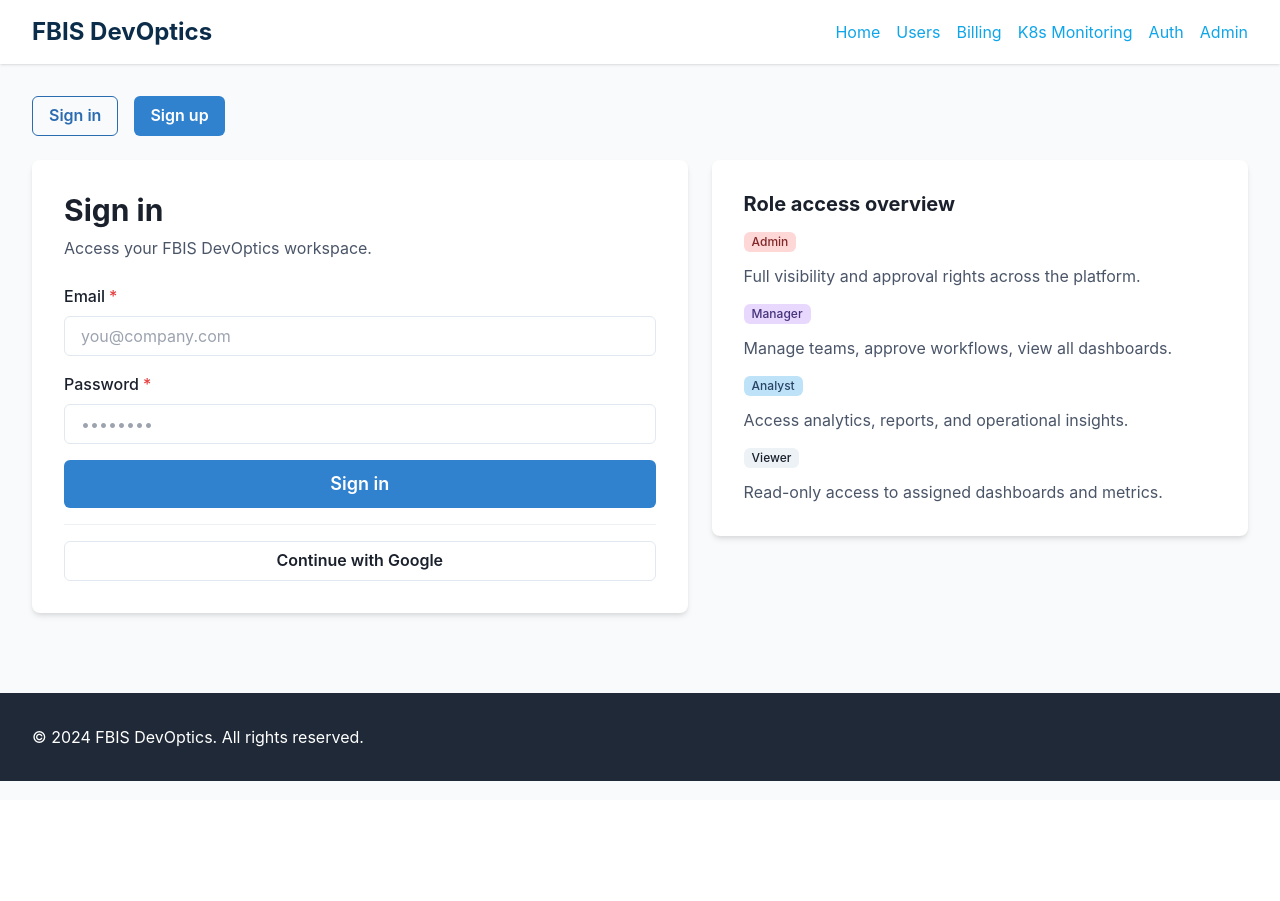
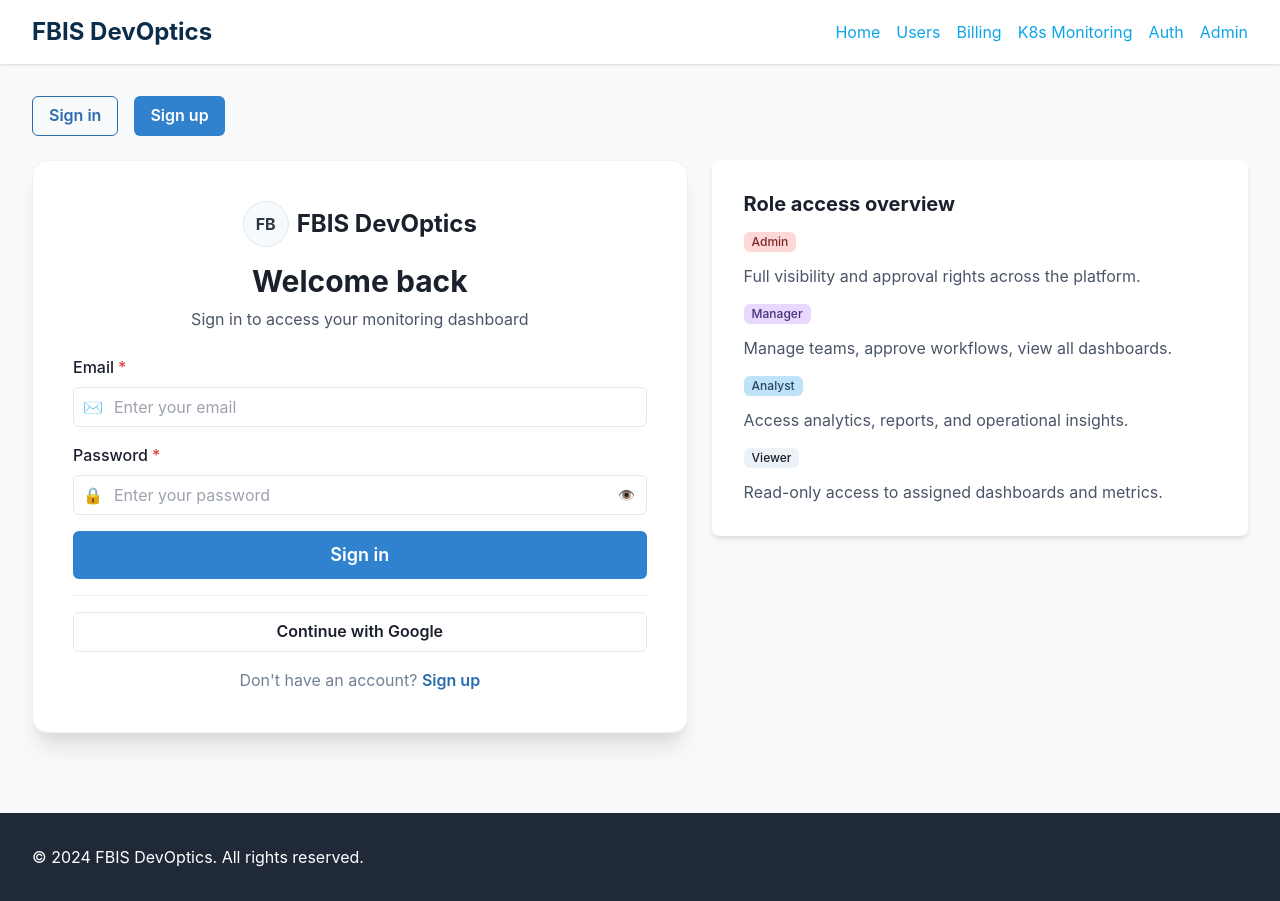
Before and after one commit to gbotemi18/fbisdevoptics, a React (Vite) app in the folder frontend/: page /auth in a window 1280 px wide. Before the commit the page ends 800 px from the top, so only its background shows below. Built offline with nearby package versions, Linux system fonts and the light colour scheme; no server answers.

Commit message:
Restyle auth pages

```diff
--- a/frontend/src/features/auth/pages/SignIn.tsx
+++ b/frontend/src/features/auth/pages/SignIn.tsx
@@ -6,12 +6,18 @@ import {
   FormLabel,
   Heading,
   Input,
+  InputGroup,
+  InputLeftElement,
+  InputRightElement,
   Stack,
   Text,
   Alert,
   AlertIcon,
+  Link,
+  HStack,
 } from '@chakra-ui/react'
 import { FormEvent, useState } from 'react'
+import { Link as RouterLink } from 'react-router-dom'
 
 import { saveAuth } from '../authStorage'
 
@@ -20,6 +26,7 @@ export default function SignIn() {
   const [password, setPassword] = useState('')
   const [error, setError] = useState('')
   const [success, setSuccess] = useState('')
+  const [showPassword, setShowPassword] = useState(false)
 
   const handleSubmit = async (event: FormEvent) => {
     event.preventDefault()
@@ -33,7 +40,10 @@ export default function SignIn() {
         body: JSON.stringify({ email, password }),
       })
 
-      const data = await response.json()
+      const contentType = response.headers.get('content-type') || ''
+      const data = contentType.includes('application/json')
+        ? await response.json()
+        : { error: await response.text() }
       if (!response.ok) {
         throw new Error(data.error || 'Unable to sign in')
       }
@@ -46,11 +56,19 @@ export default function SignIn() {
   }
 
   return (
-    <Box bg="white" p={8} rounded="lg" shadow="md">
-      <Heading size="lg" mb={2}>Sign in</Heading>
-      <Text color="gray.600" mb={6}>
-        Access your FBIS DevOptics workspace.
+    <Box bg="white" p={10} rounded="2xl" shadow="xl" border="1px solid" borderColor="gray.100">
+      <Box textAlign="center" mb={6}>
+        <HStack spacing={2} justify="center" mb={4}>
+          <Box w="46px" h="46px" rounded="full" bg="gray.50" border="1px solid" borderColor="gray.200" display="flex" alignItems="center" justifyContent="center">
+            <Text fontWeight="bold" color="gray.700">FB</Text>
+          </Box>
+          <Text fontSize="2xl" fontWeight="bold">FBIS DevOptics</Text>
+        </HStack>
+        <Heading size="lg" mb={2}>Welcome back</Heading>
+        <Text color="gray.600">
+          Sign in to access your monitoring dashboard
         </Text>
+      </Box>
       <Stack spacing={4} as="form" onSubmit={handleSubmit}>
         {error && (
           <Alert status="error">
@@ -66,25 +84,46 @@ export default function SignIn() {
         )}
         <FormControl isRequired>
           <FormLabel>Email</FormLabel>
+          <InputGroup>
+            <InputLeftElement pointerEvents="none" color="gray.400">
+              <span>✉️</span>
+            </InputLeftElement>
             <Input
               type="email"
-            placeholder="you@company.com"
+              placeholder="Enter your email"
               value={email}
               onChange={(event) => setEmail(event.target.value)}
             />
+          </InputGroup>
         </FormControl>
         <FormControl isRequired>
           <FormLabel>Password</FormLabel>
+          <InputGroup>
+            <InputLeftElement pointerEvents="none" color="gray.400">
+              <span>🔒</span>
+            </InputLeftElement>
             <Input
-            type="password"
-            placeholder="••••••••"
+              type={showPassword ? 'text' : 'password'}
+              placeholder="Enter your password"
               value={password}
               onChange={(event) => setPassword(event.target.value)}
             />
+            <InputRightElement>
+              <Button size="sm" variant="ghost" onClick={() => setShowPassword((prev) => !prev)}>
+                {showPassword ? '🙈' : '👁️'}
+              </Button>
+            </InputRightElement>
+          </InputGroup>
         </FormControl>
         <Button type="submit" colorScheme="blue" size="lg">Sign in</Button>
         <Divider />
         <Button variant="outline">Continue with Google</Button>
+        <Text textAlign="center" color="gray.500">
+          Don&apos;t have an account?{' '}
+          <Link as={RouterLink} to="/auth/sign-up" color="blue.600" fontWeight="semibold">
+            Sign up
+          </Link>
+        </Text>
       </Stack>
     </Box>
   )
--- a/frontend/src/features/auth/pages/SignUp.tsx
+++ b/frontend/src/features/auth/pages/SignUp.tsx
@@ -5,13 +5,20 @@ import {
   FormLabel,
   Heading,
   Input,
+  InputGroup,
+  InputLeftElement,
+  InputRightElement,
   Select,
   Stack,
   Text,
   Alert,
   AlertIcon,
+  Link,
+  HStack,
+  Divider,
 } from '@chakra-ui/react'
 import { FormEvent, useState } from 'react'
+import { Link as RouterLink } from 'react-router-dom'
 
 import { saveAuth } from '../authStorage'
 
@@ -22,6 +29,7 @@ export default function SignUp() {
   const [role, setRole] = useState('viewer')
   const [error, setError] = useState('')
   const [success, setSuccess] = useState('')
+  const [showPassword, setShowPassword] = useState(false)
 
   const handleSubmit = async (event: FormEvent) => {
     event.preventDefault()
@@ -35,7 +43,10 @@ export default function SignUp() {
         body: JSON.stringify({ fullName, email, password, role }),
       })
 
-      const data = await response.json()
+      const contentType = response.headers.get('content-type') || ''
+      const data = contentType.includes('application/json')
+        ? await response.json()
+        : { error: await response.text() }
       if (!response.ok) {
         throw new Error(data.error || 'Unable to sign up')
       }
@@ -48,11 +59,19 @@ export default function SignUp() {
   }
 
   return (
-    <Box bg="white" p={8} rounded="lg" shadow="md">
-      <Heading size="lg" mb={2}>Create an account</Heading>
-      <Text color="gray.600" mb={6}>
-        Choose a role to define access for this user.
+    <Box bg="white" p={10} rounded="2xl" shadow="xl" border="1px solid" borderColor="gray.100">
+      <Box textAlign="center" mb={6}>
+        <HStack spacing={2} justify="center" mb={4}>
+          <Box w="46px" h="46px" rounded="full" bg="gray.50" border="1px solid" borderColor="gray.200" display="flex" alignItems="center" justifyContent="center">
+            <Text fontWeight="bold" color="gray.700">FB</Text>
+          </Box>
+          <Text fontSize="2xl" fontWeight="bold">FBIS DevOptics</Text>
+        </HStack>
+        <Heading size="lg" mb={2}>Create account</Heading>
+        <Text color="gray.600">
+          Sign up to start monitoring your systems
         </Text>
+      </Box>
       <Stack spacing={4} as="form" onSubmit={handleSubmit}>
         {error && (
           <Alert status="error">
@@ -67,30 +86,50 @@ export default function SignUp() {
           </Alert>
         )}
         <FormControl isRequired>
-          <FormLabel>Full name</FormLabel>
+          <FormLabel>Username</FormLabel>
+          <InputGroup>
+            <InputLeftElement pointerEvents="none" color="gray.400">
+              <span>👤</span>
+            </InputLeftElement>
             <Input
-            placeholder="Jane Doe"
+              placeholder="Enter your username"
               value={fullName}
               onChange={(event) => setFullName(event.target.value)}
             />
+          </InputGroup>
         </FormControl>
         <FormControl isRequired>
           <FormLabel>Email</FormLabel>
+          <InputGroup>
+            <InputLeftElement pointerEvents="none" color="gray.400">
+              <span>✉️</span>
+            </InputLeftElement>
             <Input
               type="email"
-            placeholder="jane@company.com"
+              placeholder="Enter your email"
               value={email}
               onChange={(event) => setEmail(event.target.value)}
             />
+          </InputGroup>
         </FormControl>
         <FormControl isRequired>
           <FormLabel>Password</FormLabel>
+          <InputGroup>
+            <InputLeftElement pointerEvents="none" color="gray.400">
+              <span>🔒</span>
+            </InputLeftElement>
             <Input
-            type="password"
-            placeholder="Create a password"
+              type={showPassword ? 'text' : 'password'}
+              placeholder="Enter your password"
               value={password}
               onChange={(event) => setPassword(event.target.value)}
             />
+            <InputRightElement>
+              <Button size="sm" variant="ghost" onClick={() => setShowPassword((prev) => !prev)}>
+                {showPassword ? '🙈' : '👁️'}
+              </Button>
+            </InputRightElement>
+          </InputGroup>
         </FormControl>
         <FormControl>
           <FormLabel>Role</FormLabel>
@@ -102,6 +141,13 @@ export default function SignUp() {
           </Select>
         </FormControl>
         <Button type="submit" colorScheme="blue" size="lg">Create account</Button>
+        <Divider />
+        <Text textAlign="center" color="gray.500">
+          Already have an account?{' '}
+          <Link as={RouterLink} to="/auth/sign-in" color="blue.600" fontWeight="semibold">
+            Sign in
+          </Link>
+        </Text>
       </Stack>
     </Box>
   )
```
Lines whose indentation alone changed are shown as unchanged.
